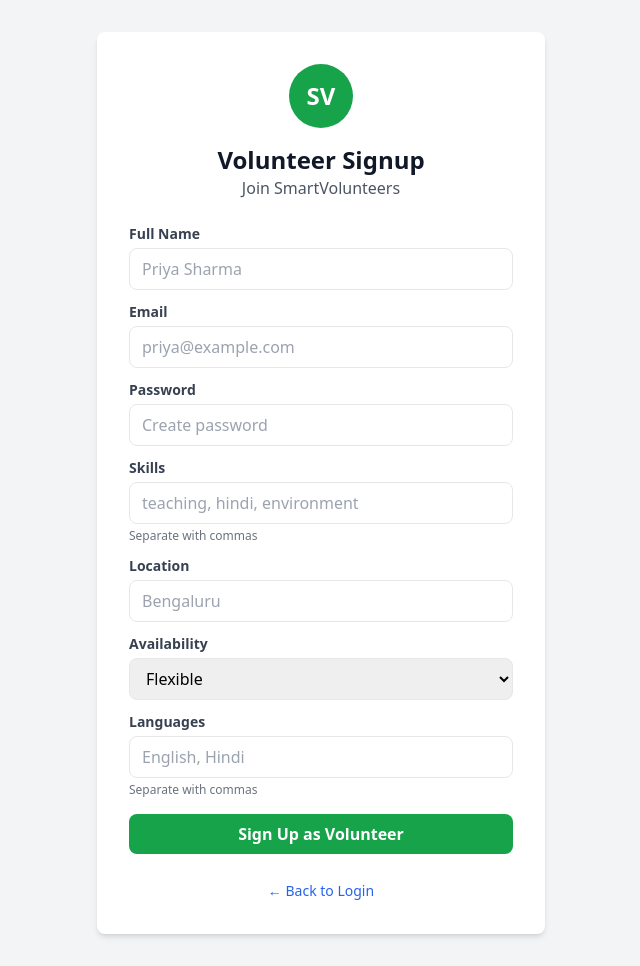
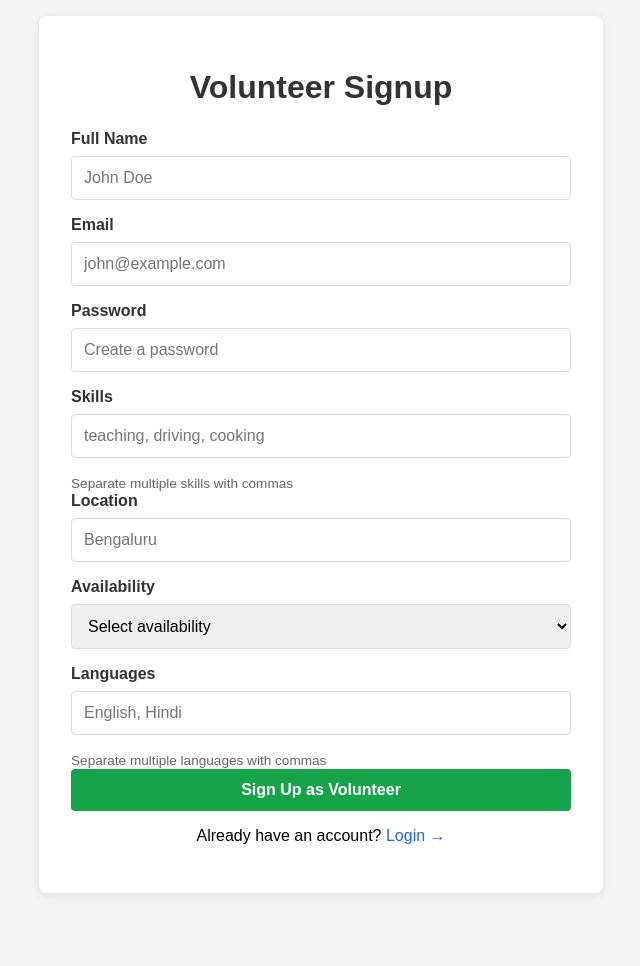
Before and after one commit to sanjugangatkar068-eng/Smartvolunteers-AI, a Flask app: page /volunteer_signup in a window 1280 px wide. Shown: the whole page, without its empty margins (319-959 px from the left). After the commit the page ends 895 px from the top, so only its background shows below. Run offline with Flask 3, Linux system fonts and the light colour scheme; some libraries are stand-ins or nearby versions.

Commit message:
Update volunteer_signup.html

```diff
--- a/templates/volunteer_signup.html
+++ b/templates/volunteer_signup.html
@@ -1,62 +1,66 @@
 <!DOCTYPE html>
-<html>
+<html lang="en">
 <head>
+    <meta charset="UTF-8">
+    <meta name="viewport" content="width=device-width, initial-scale=1.0">
     <title>SmartVolunteers - Volunteer Signup</title>
-    <script src="https://cdn.tailwindcss.com"></script>
+    <style>
+        body { font-family: Arial, sans-serif; background: #f5f5f5; display: flex; justify-content: center; align-items: center; min-height: 100vh; margin: 0; padding: 1rem; }
+        .signup-container { background: white; padding: 2rem; border-radius: 8px; box-shadow: 0 2px 10px rgba(0,0,0,0.1); width: 100%; max-width: 500px; }
+        h1 { text-align: center; color: #333; margin-bottom: 1.5rem; }
+        .error { background: #fee; color: #c33; padding: 0.75rem; border-radius: 4px; margin-bottom: 1rem; border: 1px solid #fcc; }
+        label { display: block; margin-bottom: 0.5rem; color: #333; font-weight: bold; }
+        input, select { width: 100%; padding: 0.75rem; margin-bottom: 1rem; border: 1px solid #ddd; border-radius: 4px; box-sizing: border-box; font-size: 1rem; }
+        button { width: 100%; padding: 0.75rem; background: #16a34a; color: white; border: none; border-radius: 4px; font-size: 1rem; cursor: pointer; font-weight: bold; }
+        button:hover { background: #15803d; }
+        .links { text-align: center; margin-top: 1rem; }
+        .links a { color: #2563eb; text-decoration: none; }
+        small { color: #666; font-size: 0.85rem; }
+    </style>
 </head>
-<body class="bg-gray-100">
-    <div class="flex min-h-screen items-center justify-center py-8">
-        <div class="w-full max-w-md bg-white rounded-lg shadow-md p-8">
-            <div class="text-center mb-6">
-                <div class="mx-auto h-16 w-16 bg-green-600 rounded-full flex items-center justify-center">
-                    <span class="text-white text-2xl font-bold">SV</span>
-                </div>
-                <h2 class="mt-4 text-2xl font-bold text-gray-900">Volunteer Signup</h2>
-                <p class="text-gray-600">Join SmartVolunteers</p>
-            </div>
-            {% if error %}
-            <div class="bg-red-100 border border-red-400 text-red-700 px-4 py-3 rounded mb-4">{{ error }}</div>
-            {% endif %}
-            <form method="POST" action="/volunteer_signup">
-                <div class="mb-3">
-                    <label class="block text-gray-700 text-sm font-bold mb-1">Full Name</label>
-                    <input name="name" type="text" required class="w-full px-3 py-2 border rounded-lg focus:outline-none focus:ring-2 focus:ring-green-500" placeholder="Priya Sharma">
-                </div>
-                <div class="mb-3">
-                    <label class="block text-gray-700 text-sm font-bold mb-1">Email</label>
-                    <input name="email" type="email" required class="w-full px-3 py-2 border rounded-lg focus:outline-none focus:ring-2 focus:ring-green-500" placeholder="priya@example.com">
-                </div>
-                <div class="mb-3">
-                    <label class="block text-gray-700 text-sm font-bold mb-1">Password</label>
-                    <input name="password" type="password" required class="w-full px-3 py-2 border rounded-lg focus:outline-none focus:ring-2 focus:ring-green-500" placeholder="Create password">
-                </div>
-                <div class="mb-3">
-                    <label class="block text-gray-700 text-sm font-bold mb-1">Skills</label>
-                    <input name="skills" type="text" required class="w-full px-3 py-2 border rounded-lg focus:outline-none focus:ring-2 focus:ring-green-500" placeholder="teaching, hindi, environment">
-                    <p class="text-xs text-gray-500 mt-1">Separate with commas</p>
-                </div>
-                <div class="mb-3">
-                    <label class="block text-gray-700 text-sm font-bold mb-1">Location</label>
-                    <input name="location" type="text" required class="w-full px-3 py-2 border rounded-lg focus:outline-none focus:ring-2 focus:ring-green-500" placeholder="Bengaluru">
-                </div>
-                <div class="mb-3">
-                    <label class="block text-gray-700 text-sm font-bold mb-1">Availability</label>
-                    <select name="availability" class="w-full px-3 py-2 border rounded-lg focus:outline-none focus:ring-2 focus:ring-green-500">
-                        <option value="flexible">Flexible</option>
-                        <option value="weekends">Weekends Only</option>
-                        <option value="weekdays">Weekdays Only</option>
-                    </select>
-                </div>
-                <div class="mb-4">
-                    <label class="block text-gray-700 text-sm font-bold mb-1">Languages</label>
-                    <input name="languages" type="text" required class="w-full px-3 py-2 border rounded-lg focus:outline-none focus:ring-2 focus:ring-green-500" placeholder="English, Hindi">
-                    <p class="text-xs text-gray-500 mt-1">Separate with commas</p>
-                </div>
-                <button type="submit" class="w-full bg-green-600 text-white font-bold py-2 px-4 rounded-lg hover:bg-green-700">Sign Up as Volunteer</button>
-            </form>
-            <div class="mt-6 text-center">
-                <a href="/login" class="text-blue-600 hover:text-blue-800 text-sm">← Back to Login</a>
-            </div>
+<body>
+    <div class="signup-container">
+        <h1>Volunteer Signup</h1>
+
+        {% if error %}
+        <div class="error">{{ error }}</div>
+        {% endif %}
+
+        <form method="POST" action="{{ url_for('volunteer_signup') }}">
+            <label for="name">Full Name</label>
+            <input type="text" id="name" name="name" placeholder="John Doe" required>
+
+            <label for="email">Email</label>
+            <input type="email" id="email" name="email" placeholder="john@example.com" required>
+
+            <label for="password">Password</label>
+            <input type="password" id="password" name="password" placeholder="Create a password" required>
+
+            <label for="skills">Skills</label>
+            <input type="text" id="skills" name="skills" placeholder="teaching, driving, cooking" required>
+            <small>Separate multiple skills with commas</small>
+
+            <label for="location">Location</label>
+            <input type="text" id="location" name="location" placeholder="Bengaluru" required>
+
+            <label for="availability">Availability</label>
+            <select id="availability" name="availability" required>
+                <option value="">Select availability</option>
+                <option value="flexible">Flexible</option>
+                <option value="weekends">Weekends only</option>
+                <option value="weekdays">Weekdays only</option>
+                <option value="evenings">Evenings only</option>
+            </select>
+
+            <label for="languages">Languages</label>
+            <input type="text" id="languages" name="languages" placeholder="English, Hindi" required>
+            <small>Separate multiple languages with commas</small>
+
+            <button type="submit">Sign Up as Volunteer</button>
+        </form>
+
+        <div class="links">
+            <p>Already have an account? <a href="{{ url_for('login') }}">Login →</a></p>
         </div>
     </div>
 </body>
```
